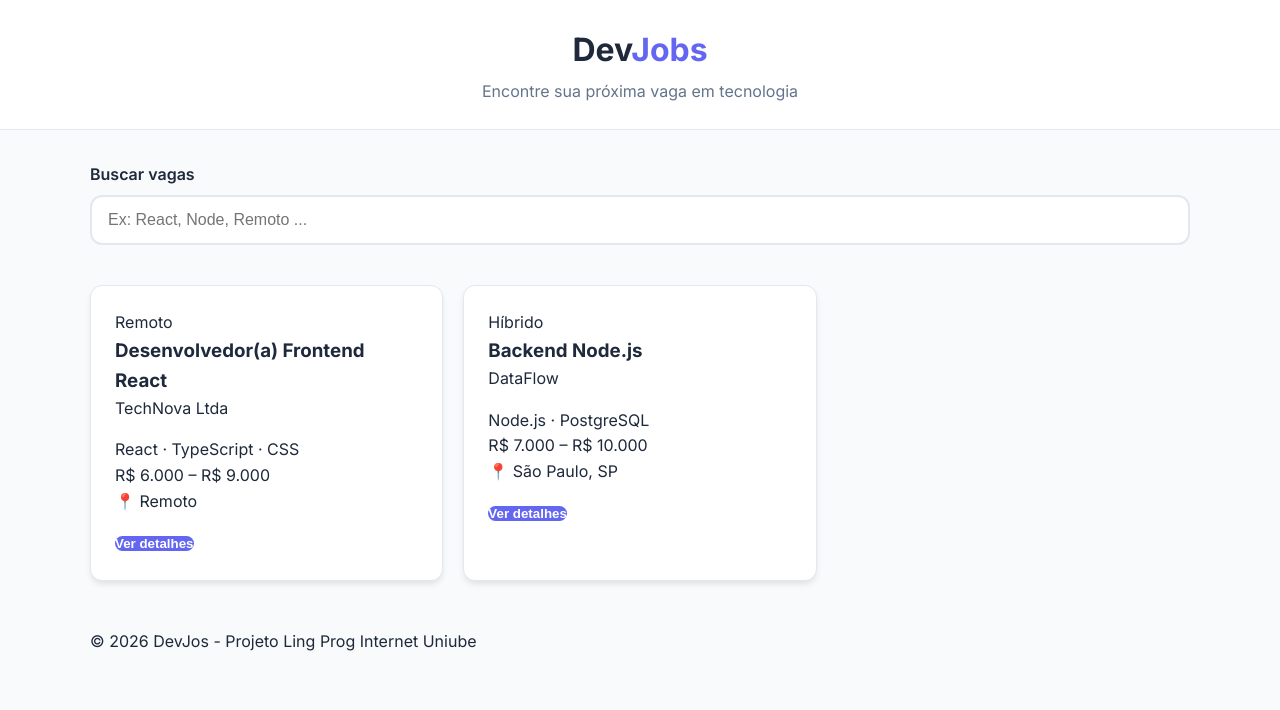
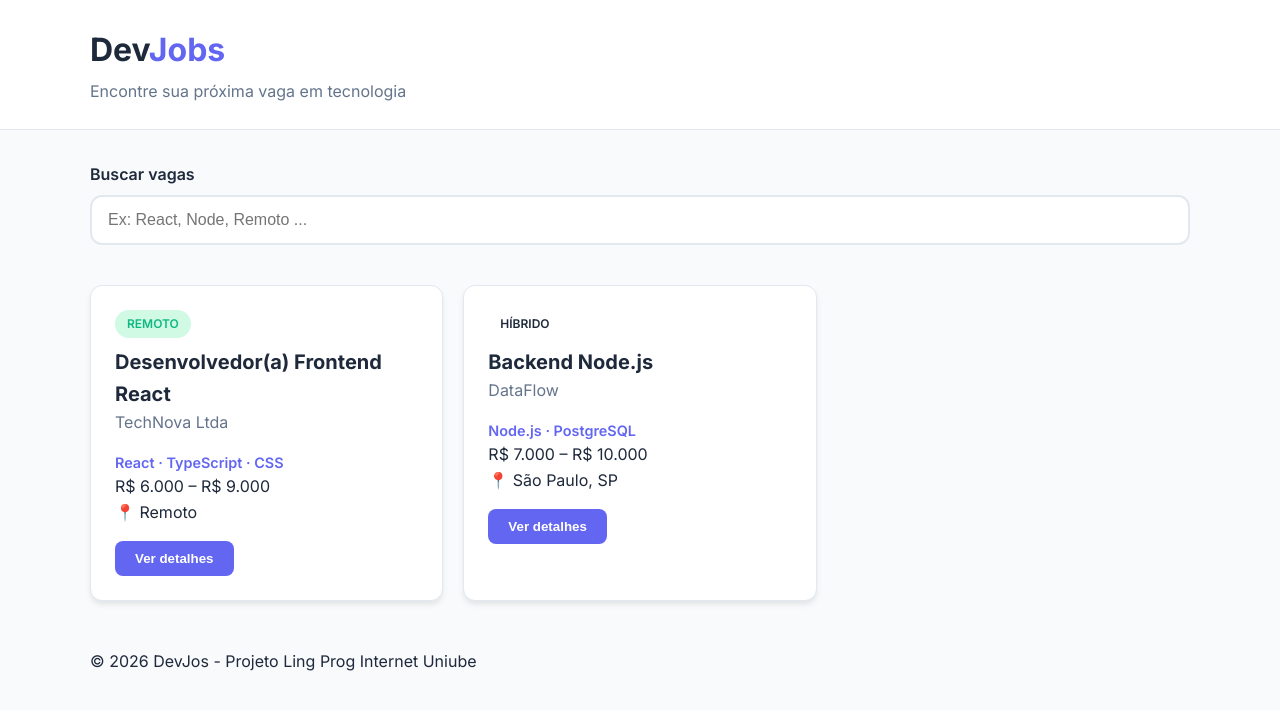
Before and after one commit to VictorRubio-PT/Mat-ria---Tecnologia-para-internet, a plain HTML site: page Index.html in a window 1280 px wide. Drawn offline with Linux system fonts and the light colour scheme.

Commit message:
Update style.css

```diff
--- a/style.css
+++ b/style.css
@@ -83,87 +83,105 @@ body {
   outline: none;
   border-color: var(--color-primary);
 }
-.jobs-grid{
+
+/* .jobs-grid {
+  display: grid;
+  gap: 1.25rem;
+  padding: 1.5rem 0 3rem;
+} */
+
+.jobs-grid {
   display: grid;
   grid-template-columns: 1fr;
   gap: 1.25rem;
-    padding: 1.5rem 0 3rem
+  padding: 1.5rem 0 3rem;
 }
 
-.job-card{
+.job-card {
   background: var(--color-surface);
   border: 1px solid var(--color-border);
   border-radius: var(--radius);
   box-shadow: var(--shadow);
   padding: 1.5rem;
-    display:flex;
+  display: flex;
   flex-direction: column;
   gap: 1rem;
 }
 
-.job-card_badge{
+.job-card__badge {
   display: inline-block;
-    font-size:0.75rem;
+  font-size: 0.75rem;
   font-weight: 600;
-    padding:0.25rem 0.75rem;
-    border-radius: 99px;
+  padding: 0.25rem 0.75rem;
+  border-radius: 999px;
   text-transform: uppercase;
 }
 
-.job-card_badge--remote{
+.job-card__badge--remote {
   background: #d1fae5;
   color: var(--color-remote);
 }
 
-.job-card_title{
+.job-card__title {
   font-size: 1.25rem;
   margin-top: 0.5rem;
 }
 
-.job-card_company{
+.job-card__company {
   color: var(--color-text-muted);
 }
 
-.job-card_tech{
+.job-card__tech {
   font-size: 0.9rem;
   color: var(--color-primary);
-    font-weight:600;
+  font-weight: 600;
 }
 
-.btn{
-    padding:0.625rem 1,25rem;
-    border:none;
-    border-radius:8px;
-    font-weight:600;
+.btn {
+  padding: 0.625rem 1.25rem;
+  border: none;
+  border-radius: 8px;
+  font-weight: 600;
   cursor: pointer;
 }
 
-.btn--primary{
+.btn--primary {
   background: var(--color-primary);
   color: white;
 }
 
-.btn--primary:hover{
+.btn--primary:hover {
   background: var(--color-primary-dark);
 }
 
-@media( max-width: 599px){
-    .logo{
-        font-size:1.5rem;
+/* @media (min-width: 600px) {
+  .jobs-grid {
+    grid-template-columns: repeat(2, 1fr);
+  }
+} */
 
+@media (min-width: 900px) {
+  .jobs-grid {
+    grid-template-columns: repeat(3, 1fr);
   }
 
-    .job-card{
-        padding:1rem;
+  .header {
+    text-align: left;
   }
 }
 
-@media(min-width:900px){
-    .jobs-grid{
-        grid-template-columns: repeat(3,1fr);
+@media (max-width: 599px) {
+  .logo {
+    font-size: 1.5rem;
   }
 
-    header{
-        text-align: left;
+  .job-card {
+    padding: 1rem;
   }
 }
+
+.result-count {
+  color: var(--color-text-muted);
+  font-size: 0.9rem;
+  padding-top: 0.5rem;
+}
```
Lines whose indentation alone changed are shown as unchanged.
